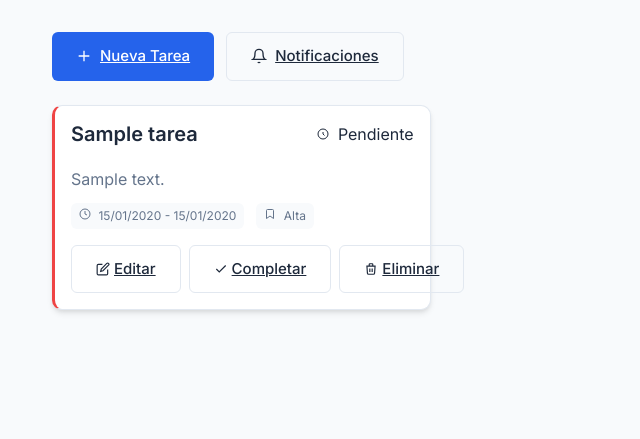
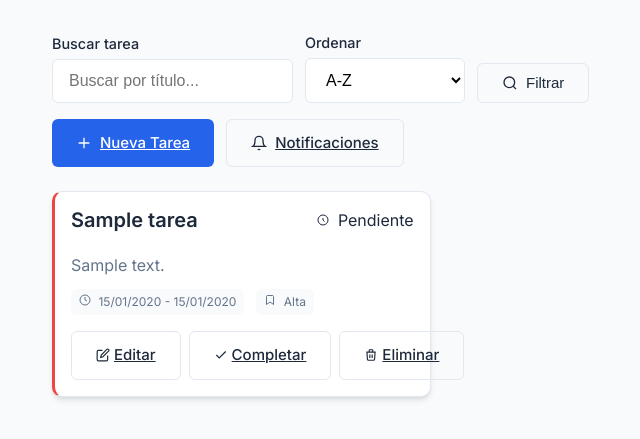
Before and after one commit to Obed-Is/app-tareas-SCRUM, a PHP site: page / in a window 1280 px wide. Shown: the part 140-579 px from the top of the page, without its empty margins (4-644 px from the left). Run offline with PHP 8.4, Linux system fonts and the light colour scheme; the visitor is signed in with stand-in values (Sample User, id 1); tables that the repository leaves empty hold one stand-in row (values such as "Sample post").

Commit message:
Busqueda de tareas
-se añadio metodo de busqueda y filtro alfabetico

```diff
--- a/assets/css/style.css
+++ b/assets/css/style.css
@@ -189,6 +189,17 @@ label {
   color: var(--text-light);
 }
 
+form.flex > div > label {
+  margin-bottom: 0.25rem;
+  display: block;
+}
+form.flex > div {
+  min-width: 160px;
+}
+form.flex input[type="text"], form.flex select {
+  min-width: 120px;
+}
+
 /* Utilities */
 .flex {
   display: flex;
--- a/index.php
+++ b/index.php
@@ -7,9 +7,22 @@ if (!isLoggedIn()) {
     exit();
 }
 
-// Obtener tareas del usuario actual
-$stmt = $pdo->prepare("SELECT * FROM tareas WHERE usuario_fk = ? ORDER BY fecha_final ASC");
-$stmt->execute([$_SESSION['user_id']]);
+$search = trim($_GET['search'] ?? '');
+$order = $_GET['order'] ?? 'az';
+
+$orderBy = "titulo ASC";
+if ($order === 'za') {
+    $orderBy = "titulo DESC";
+}
+
+// Obtener tareas del usuario actual con búsqueda y orden
+if ($search !== '') {
+    $stmt = $pdo->prepare("SELECT * FROM tareas WHERE usuario_fk = ? AND titulo LIKE ? ORDER BY $orderBy");
+    $stmt->execute([$_SESSION['user_id'], "%$search%"]);
+} else {
+    $stmt = $pdo->prepare("SELECT * FROM tareas WHERE usuario_fk = ? ORDER BY $orderBy");
+    $stmt->execute([$_SESSION['user_id']]);
+}
 $tareas = $stmt->fetchAll(PDO::FETCH_ASSOC);
 
 // Procesar completar tarea
@@ -54,6 +67,31 @@ if (isset($_GET['eliminar'])) {
                 Cerrar Sesión
             </a>
         </header>
+
+        <!-- NUEVO: Barra de búsqueda y filtros -->
+        <form method="get" class="flex" style="gap: var(--space-3); margin-bottom: var(--space-4); align-items: flex-end;">
+            <div>
+                <label for="search" style="font-size:0.9rem;">Buscar tarea</label>
+                <input type="text" id="search" name="search" class="input" placeholder="Buscar por título..." value="<?php echo htmlspecialchars($search); ?>" style="min-width:200px;">
+            </div>
+            <div>
+                <label for="order" style="font-size:0.9rem;">Ordenar</label>
+                <select id="order" name="order" class="input">
+                    <option value="az" <?php if($order==='az') echo 'selected'; ?>>A-Z</option>
+                    <option value="za" <?php if($order==='za') echo 'selected'; ?>>Z-A</option>
+                </select>
+            </div>
+            <button type="submit" class="btn btn-outline" style="height: 40px;">
+                <svg width="16" height="16" viewBox="0 0 24 24" fill="none" stroke="currentColor" style="margin-right: var(--space-2);">
+                    <circle cx="11" cy="11" r="8" stroke-width="2"/>
+                    <path d="M21 21l-4.35-4.35" stroke-width="2"/>
+                </svg>
+                Filtrar
+            </button>
+            <?php if($search !== '' || $order !== 'az'): ?>
+                <a href="index.php" class="btn btn-outline" style="height: 40px;">Limpiar</a>
+            <?php endif; ?>
+        </form>
 
         <div class="flex" style="gap: var(--space-3); margin-bottom: var(--space-4);">
             <a href="create_task.php" class="btn btn-primary">
```
